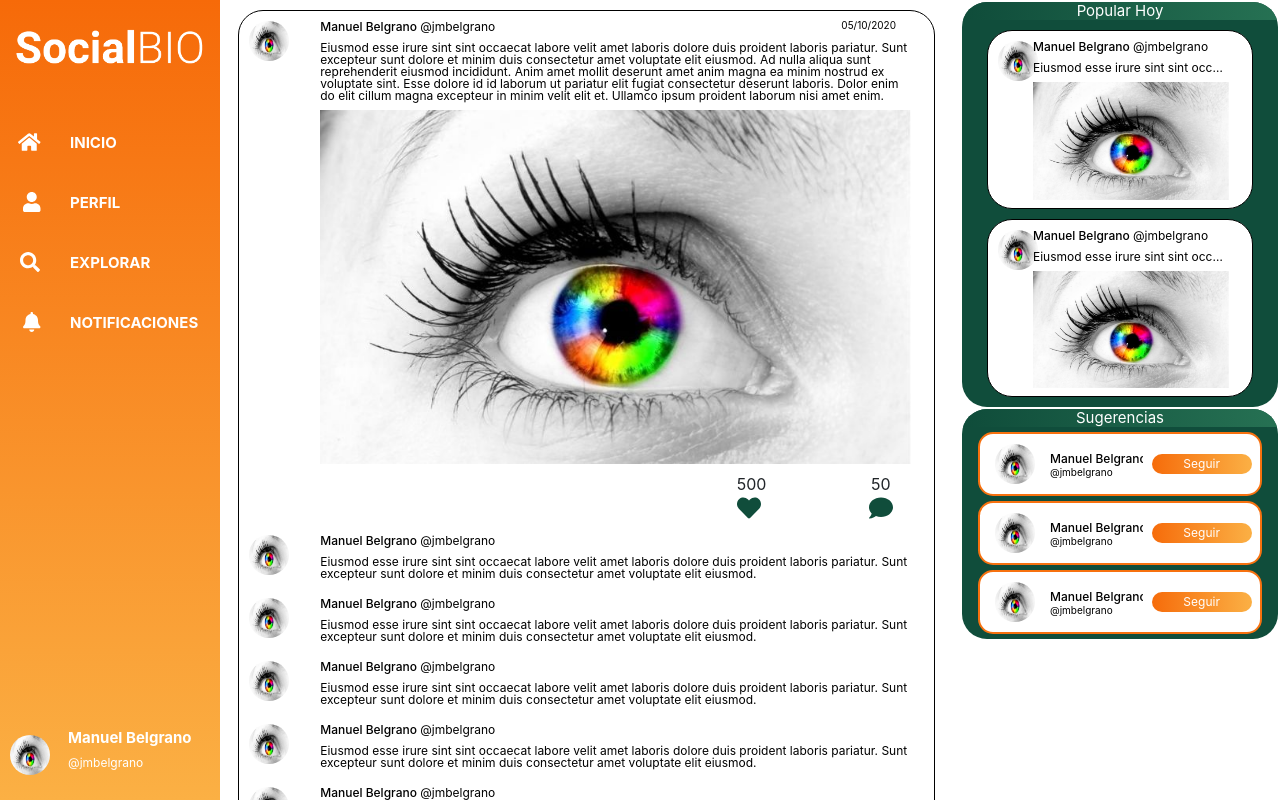
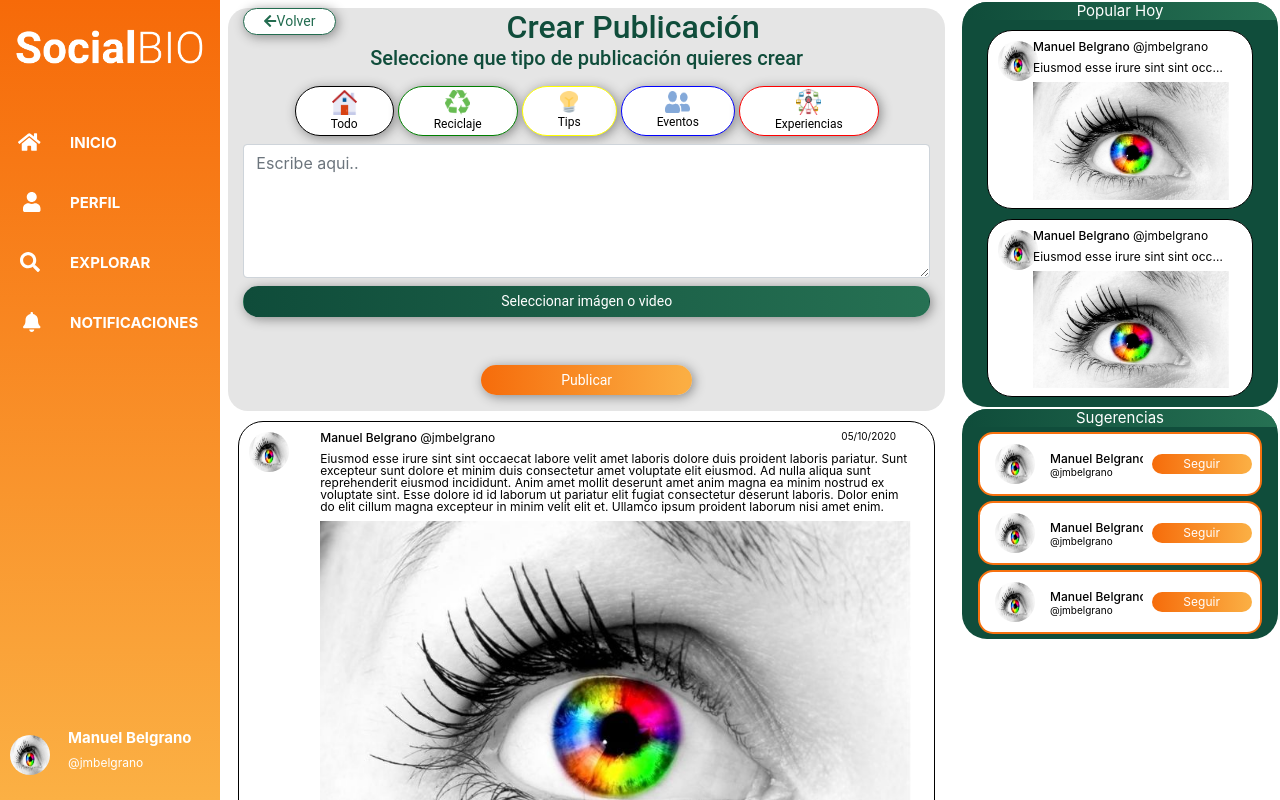
Before and after one commit to vperalta19/SocialBioReact, a React (Create React App) app in the folder socialbio/: page / in a window 1280 px wide. Shown: the top 800 px of the page. Built offline with nearby package versions, Linux system fonts and the light colour scheme.

Commit message:
agregue componentes de crear publicacion y botones de categorias

```diff
--- a/socialbio/src/App.js
+++ b/socialbio/src/App.js
@@ -1,10 +1,12 @@
 import React from 'react';
 import './App.css';
-import Menu from './components/Menu'
-import SeccionDerecha from './components/SeccionDerecha'
-import Publicacion from './components/Publicacion'
+import Menu from './components/Menu';
+import SeccionDerecha from './components/SeccionDerecha';
+import Publicacion from './components/Publicacion';
 import 'bootstrap/dist/css/bootstrap.min.css';
 import PublicacionCompleta from './pages/PublicacionCompleta';
+import CategoriasBtn from "./components/CategoriasBtn";
+import CrearPublicacion from "./components/CrearPublicacion";
 
 function App() {
   return (
@@ -16,6 +18,8 @@ function App() {
             <Menu></Menu>
           </div>
           <div className='col-xl-7 col-md-10 col-12 publicaciones'>
+            <CrearPublicacion/>
+
             <Publicacion uso='publicacionCompleta'></Publicacion>
             <Publicacion uso='feed'></Publicacion>
             <Publicacion uso='feed'> </Publicacion>
--- /dev/null
+++ b/socialbio/src/assets/css/CategoriaBtns.css
@@ -0,0 +1,103 @@
+.btnseguir, .btnpublicar, .btnsiguiendo, .btncategorias, .btneditar, .btncrearpublicacion, .btnseleccionar {
+    box-shadow: 2px 2px 12px #888888;
+    border-radius: 60px;
+    opacity: 1;
+    transition: 0.3s;
+    font-family: "Roboto";
+    text-decoration: none;
+  }
+
+  .btncategorias{
+    background: white;
+    color: black;
+    border:1px solid #67BC52;
+    height: 50px;
+    font-size: 12px;
+    padding: 2px 35px;
+
+  }
+  .btncategorias:hover {opacity: 0.8}
+
+  .a{
+    border:1px solid black;
+  }
+  .b{
+    border:1px solid green;
+  }
+  .c{
+    border:1px solid yellow;
+  }
+  .imagenluz{
+    height: 22px;
+  }
+  .d{
+    border:1px solid blue;
+  }
+  .e{
+    border:1px solid red;
+  }
+  .imagen{
+    width: 25px;
+  }
+  .imagenluz{
+    width: 18px;
+  }
+
+  .btnpublicar{
+    background: linear-gradient(90deg, #F66C0B 0%, #FBAE43 96.79%);
+    border-radius: 15px;
+    color: white;
+    border:none;
+    padding: 2px 80px;
+  }
+
+  .btnsiguiendo{
+    background: linear-gradient(90deg, #F66C0B 0%, #FBAE43 96.79%);
+    border-radius: 15px;
+    color: white;
+    border:none;
+    padding: 2px 30px;
+  }
+
+  .btnseguir{
+    background: white;
+    border-radius: 15px;
+    color: #F7710F;
+    border:1px solid #F7710F;
+    padding: 2px 40px;
+  }
+  .btneditar{
+    background: white;
+    border-radius: 15px;
+    color: #236C50;
+    border:1px solid #236C50;
+    padding: 2px 20px;
+
+  }
+  .fa-angle-double-left{
+    color: #236C50;
+    padding-right: 3px;
+  }
+  .btnseguir:active, .btnsiguiendo:active, .btnpublicar:active, .btncategorias:active, .btneditar:active, .btncrearpublicacion:active, .btnseleccionar:active {
+    transform: translateY(3px);
+  }
+  .btncrearpublicacion {
+    background: linear-gradient(90deg, #0F4C3A 0%, #267153 100%);
+    width: 100%;
+    border-radius: 15px;
+    color:white;
+  }
+  .btnseleccionar{
+    background: linear-gradient(90deg, #0F4C3A 0%, #267153 100%);
+    width: 70%;
+    border-radius: 15px;
+    color:white;
+  }
+
+@media(max-width:670px){
+
+  .btncategorias{
+    font-size: 12px;
+    padding: 2px 25px;
+  }
+}
--- /dev/null
+++ b/socialbio/src/assets/css/CrearPublicacion.css
@@ -0,0 +1,19 @@
+.nuevaPublicacion{
+    background-color: #E5E5E5;
+    border-radius: 20px;
+    text-align: center;
+  }
+  .titulosPublicacion{
+    color:#104D3B;
+    font-family: Roboto;
+    text-align: center;
+  }
+  .btnvolver{
+    float: left;
+  }
+  .btnseleccionar{
+      width: 100%;
+  }
+  .btnpublicar{
+      height: 30px;
+  }
--- /dev/null
+++ b/socialbio/src/components/CategoriasBtn.js
@@ -0,0 +1,24 @@
+import React from 'react'
+import 'bootstrap/dist/css/bootstrap.min.css'
+import './../assets/css/CategoriaBtns.css'
+import Home from "./../assets/img/home.png"
+import Reciclaje from "./../assets/img/reciclaje.png"
+import Tips from "./../assets/img/tips.png"
+import Eventos from "./../assets/img/eventos.png"
+import Experiencias from "./../assets/img/experiencias.png"
+
+class CategoriaBtns extends React.Component{
+    render(){
+        return(
+            <div className="">
+                <button className="btn btncategorias a btn-sm mt-2 mr-1" type="button" name="button"><img className="imagen" src={Home} alt=""/><br/>Todo</button>
+                <button className="btn btncategorias b btn-sm mt-2 mr-1" type="button" name="button"><img className="imagen" src={Reciclaje} alt=""/><br/>Reciclaje</button>
+                <button className="btn btncategorias c btn-sm mt-2 mr-1" type="button" name="button"><img className="imagenluz" src={Tips} alt=""/><br/>Tips</button>
+                <button className="btn btncategorias d btn-sm mt-2 mr-1" type="button" name="button"><img className="imagen" src={Eventos} alt=""/><br/>Eventos</button>
+                <button className="btn btncategorias e btn-sm mt-2" type="button" name="button"><img className="imagen" src={Experiencias} alt=""/><br/>Experiencias</button>
+            </div>
+
+        )
+    }
+}
+export default CategoriaBtns
--- /dev/null
+++ b/socialbio/src/components/CrearPublicacion.js
@@ -0,0 +1,30 @@
+import React from 'react';
+import 'bootstrap/dist/css/bootstrap.min.css'
+import './../assets/css/CrearPublicacion.css'
+import { FontAwesomeIcon } from '@fortawesome/react-fontawesome'
+import {faArrowLeft} from '@fortawesome/free-solid-svg-icons'
+import CategoriasBtn from "./CategoriasBtn"
+
+class CrearPublicacion extends React.Component{
+
+    render(){
+        return(
+             <div className="col-12 col-sm-12 col-md-12 col-lg-12 nuevaPublicacion mt-2">
+
+               <button className="btn btneditar btn-sm d-inline btnvolver" type="button" name="button"> <FontAwesomeIcon icon={faArrowLeft}/>Volver</button>
+                <h2 className="d-inline titulosPublicacion">Crear Publicación</h2>
+                <h5 className="titulosPublicacion" >Seleccione que tipo de publicación quieres crear</h5>
+                <CategoriasBtn/>
+                <div className="input-group">
+                    <textarea className="form-control mt-2" aria-label="With textarea" rows="5" placeholder="Escribe aqui.."></textarea>
+                </div>
+                <button className="btn btnseleccionar btn-sm mt-2 d-block" type="button" name="button">Seleccionar imágen o video</button>
+                <button className="btn btnpublicar btn-sm  mt-5 mb-3" type="button" name="button">Publicar</button>
+
+            </div>
+
+
+        )
+    }
+}
+export default CrearPublicacion;
```
